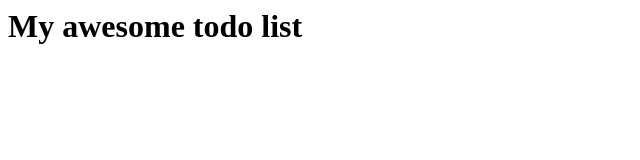
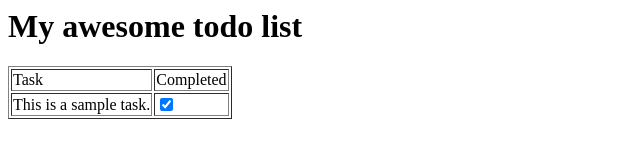
Before and after one commit to swiftyy188/advancedTodo, a website: page public/index.html in a window 1280 px wide. Shown: the whole page, without its empty margins (0-640 px from the left). Drawn offline with nearby package versions, Linux system fonts and the light colour scheme.

Commit message:
Create the tables and repeat through all tasks in an array.

```diff
--- a/public/index.html
+++ b/public/index.html
@@ -4,13 +4,34 @@
     <!-- This is title, grabbed from $scope.title in the controller -->
     <h1>{{title}}</h1>
 
+    <!-- Create the table -->
+    <table border="1">
+      <tr>
+        <td>Task</td>
+        <td>Completed</td>
+      </tr>
+      <!-- Repeat through all the tasks -->
+      <tr ng-repeat="task in tasks">
+        <td>{{task.todo}}</td>
+        <td><input type="checkbox" ng-model="task.completed"/>
+      </tr>
+    </table>
 
-
+    <!-- Get angular via a CDN -->
     <script src="https://ajax.googleapis.com/ajax/libs/angularjs/1.5.0-rc.2/angular.min.js"></script>
     <script>
+    //Initialize the app
     var app = angular.module("advancedTodo", []);
+    //Create the controller, pass $scope and $http.
     app.controller("advancedTodoController", ["$scope", "$http", function($scope, $http) {
       $scope.title = "My awesome todo list";
+      //The base tasks array.
+      $scope.tasks = [
+        {
+          "todo": "This is a sample task.",
+          "completed": true
+        }
+      ]
     }]);
     </script>
   </body>
```
